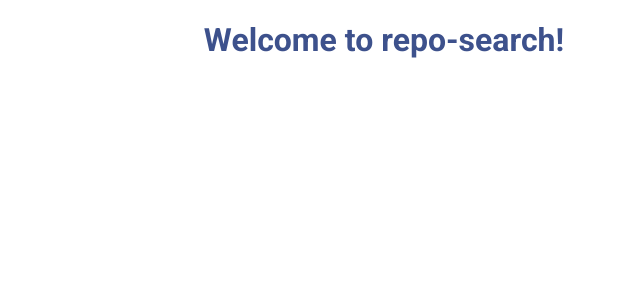
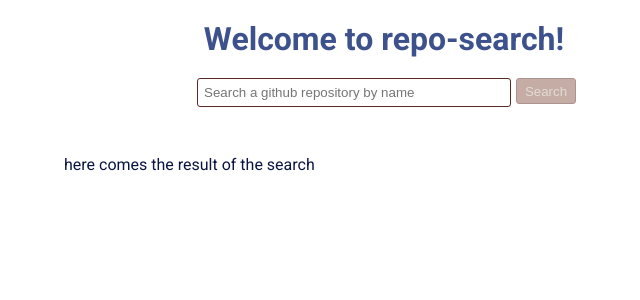
Before and after one commit to koccs/repo-search, an Angular app: page / in a window 1280 px wide. Shown: the top 300 px of the page, without its empty margins (256-896 px from the left). Built offline with nearby package versions, Linux system fonts and the light colour scheme.

Commit message:
feat(core): basic search layout is created
root path loads search component
form is added to search component
form submit logs the form.value to console
placeholder for search result is created

```diff
--- a/src/app/app-routing.module.ts
+++ b/src/app/app-routing.module.ts
@@ -1,10 +1,11 @@
-import { NgModule } from '@angular/core';
-import { Routes, RouterModule } from '@angular/router';
+import { NgModule } from "@angular/core";
+import { Routes, RouterModule } from "@angular/router";
+import { SearchComponent } from "./search/search.component";
 
-const routes: Routes = [];
+const routes: Routes = [{ path: "", component: SearchComponent }];
 
 @NgModule({
   imports: [RouterModule.forRoot(routes)],
   exports: [RouterModule]
 })
-export class AppRoutingModule { }
+export class AppRoutingModule {}
--- a/src/app/app.component.scss
+++ b/src/app/app.component.scss
@@ -1,3 +1,19 @@
+@import "../assets/styles/screen-sizes";
+
 h1 {
   text-align: center;
 }
+
+.content {
+  width: 100%;
+
+  @include md {
+    width: 80%;
+    margin: 0 auto;
+  }
+
+  @include lg {
+    width: 50%;
+    margin: 0 auto;
+  }
+}
--- /dev/null
+++ b/src/app/search/search.component.html
@@ -0,0 +1,14 @@
+<form [formGroup]="searchForm" (ngSubmit)="onSubmit()">
+  <input
+    type="text"
+    [formControl]="searchForm.get('name')"
+    placeholder="Search a github repository by name"
+    class="form-control"
+  />
+  <button type="submit" [disabled]="!searchForm.valid" class="fomr-button">
+    Search
+  </button>
+</form>
+<div class="search-result">
+  here comes the result of the search
+</div>
--- /dev/null
+++ b/src/app/search/search.component.scss
@@ -0,0 +1,49 @@
+@import "../../assets/styles/colors";
+@import "../../assets/styles/screen-sizes";
+
+form {
+  display: flex;
+  justify-content: space-between;
+  flex-flow: column;
+  width: 100%;
+
+  @include sm {
+    width: 80%;
+    margin: 0 auto;
+    flex-flow: row;
+  }
+
+  @include lg {
+    width: 60%;
+    margin: 0 auto;
+    flex-flow: row;
+  }
+
+  > .form-control {
+    flex: 1 0 100%;
+    margin: 5px 0;
+
+    @include md {
+      flex: 3 1 100%;
+      margin: 0 5px;
+    }
+
+    &.ng-touched.ng-invalid {
+      border: 1px solid red;
+    }
+  }
+
+  > .form-button {
+    flex: 1 1 100%;
+    margin: 5px 0;
+
+    @include md {
+      flex: 1 3 100%;
+      margin: 0 5px;
+    }
+  }
+}
+
+.search-result {
+  margin-top: 3em;
+}
--- /dev/null
+++ b/src/app/search/search.component.ts
@@ -0,0 +1,21 @@
+import { Component, OnInit } from "@angular/core";
+import { FormBuilder, Validators } from "@angular/forms";
+
+@Component({
+  selector: "app-search",
+  templateUrl: "./search.component.html",
+  styleUrls: ["./search.component.scss"]
+})
+export class SearchComponent implements OnInit {
+  constructor(private formBuilder: FormBuilder) {}
+
+  searchForm = this.formBuilder.group({
+    name: ["", Validators.required]
+  });
+
+  ngOnInit() {}
+
+  onSubmit() {
+    console.log(this.searchForm.value);
+  }
+}
--- a/src/styles.scss
+++ b/src/styles.scss
@@ -7,12 +7,45 @@ html {
   color: $maastricht_blue;
 }
 
+body {
+  margin: 0;
+}
+
 h1 {
   font-weight: 700;
   color: $purple_navy;
+  margin: 20px 0;
 }
 
 a {
   color: $persian_blue;
   cursor: pointer;
 }
+
+input[type="text"] {
+  padding: 6px;
+  border: 1px solid $caput_mortuum;
+  border-radius: 3px;
+  box-sizing: border-box;
+}
+
+button {
+  color: $silver_pink;
+  background: $spicy_mix;
+  border: 1px solid $caput_mortuum;
+  border-radius: 3px;
+  height: 26px;
+  cursor: pointer;
+  min-width: 60px;
+
+  &:hover {
+    &:not(:disabled) {
+      background: $caput_mortuum;
+    }
+  }
+
+  &:disabled {
+    opacity: 0.5;
+    cursor: not-allowed;
+  }
+}
```
Also changed, not shown: src/app/app.module.ts (+9 -12 lines), 1 other file (tests, documents, lock files or other folders).
